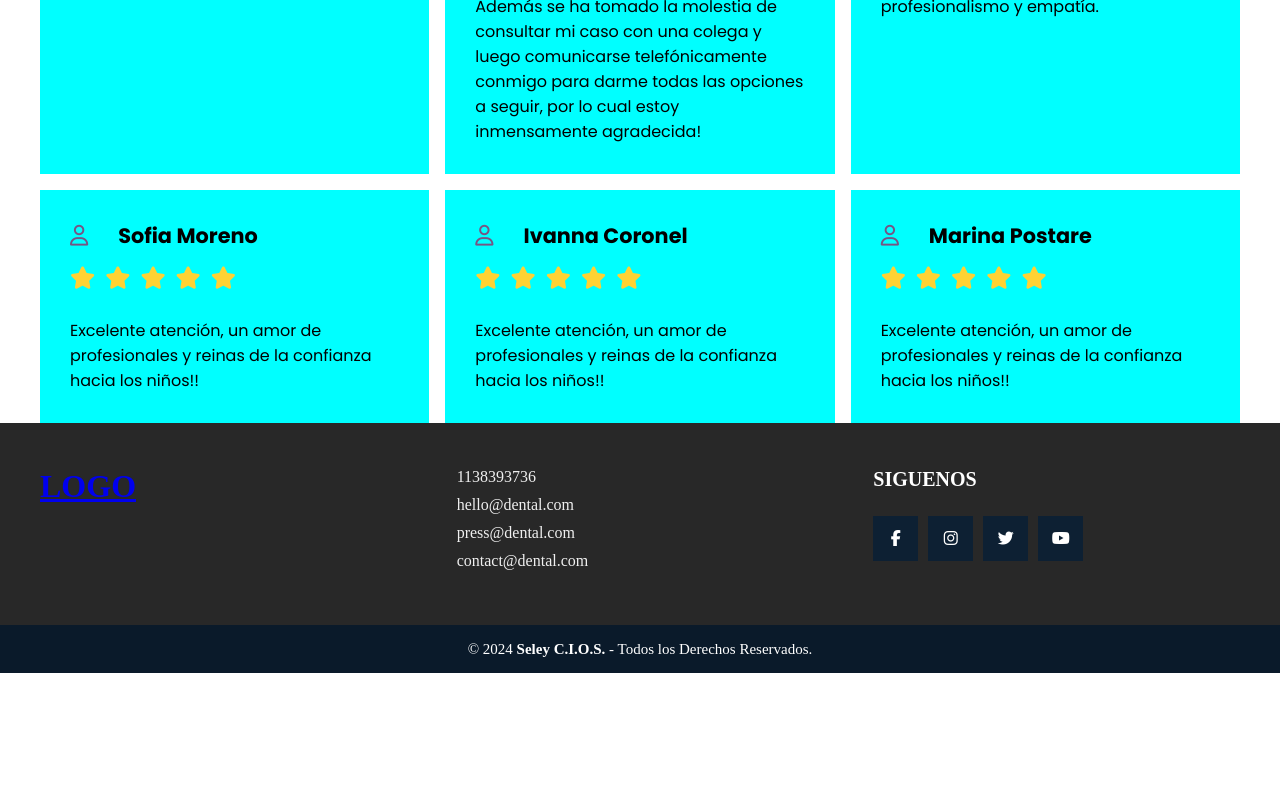
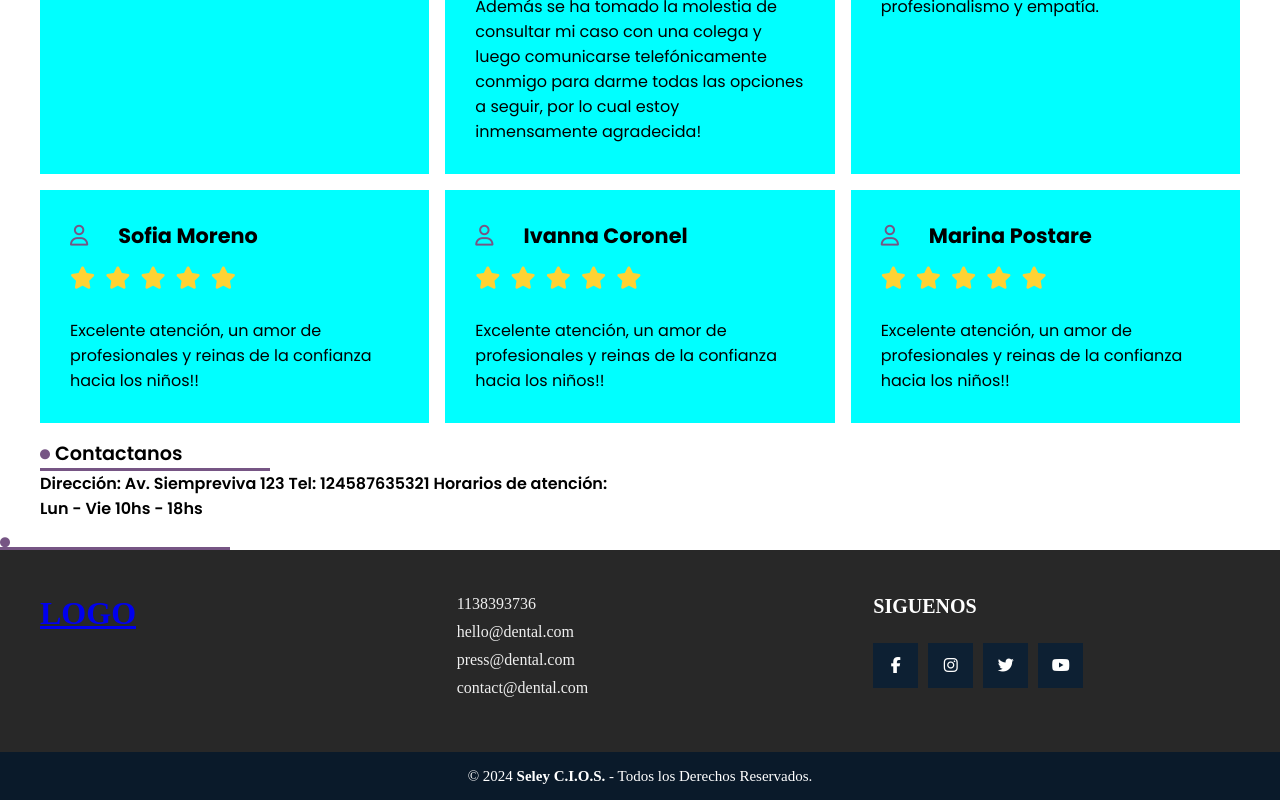
Before and after one commit to juanma-hinojosa/seley-cios, a React (Vite) app: page / in a window 1280 px wide. Shown: the part 3299-4099 px from the top of the page. Before the commit the page ends 3972 px from the top, so only its background shows below. Built offline with nearby package versions, Linux system fonts and the light colour scheme.

Commit message:
Starting location section

```diff
--- a/src/App.jsx
+++ b/src/App.jsx
@@ -3,6 +3,7 @@ import "./App.css";
 import NavbarComponent from "./componets/NavbarComponent";
 import HomePage from "./pages/home";
 import ServicesPage from "./pages/services";
+import LocationMaps from "./componets/LocationMaps"
 import FooterComponent from "./componets/FooterComponent";
 
 function App() {
@@ -14,6 +15,7 @@ function App() {
           <Route exact path="/" element={<HomePage />} />
           <Route path="/services" element={<ServicesPage />} />
         </Routes>
+        <LocationMaps />
         <FooterComponent />
       </BrowserRouter>
     </>
--- /dev/null
+++ b/src/componets/LocationMaps.jsx
@@ -0,0 +1,22 @@
+import "../css/header-aside-component.css";
+import ButtonArrowComponent from "./ButtonArrow";
+import ButtonComponent from "./ButtonComponent";
+function LocationMaps(props) {
+  return (
+    <article className="header-aside-container">
+      <header>
+        <div>
+          <h3 className="poppins-semibold">
+            <i className="fa-solid fa-circle"></i>
+            {props.h3}
+          </h3>
+        </div>
+
+      <p className="poppins-semibold">{props.p}</p>
+
+      </header>
+    </article>
+  );
+}
+
+export default LocationMaps;
--- a/src/pages/home.jsx
+++ b/src/pages/home.jsx
@@ -4,6 +4,7 @@ import HeaderAsideComponent from "../componets/HeaderAsideComponent";
 import HeaderTitleComponent from "../componets/HeaderTitleComponent";
 import HeroComponent from "../componets/HeroComponent";
 import WhatsAppComponent from "../componets/WhatsAppComponent";
+import LocationMaps from "../componets/LocationMaps";
 
 
 
@@ -195,6 +196,18 @@ function HomePage() {
         </div>
       </section>
       {/* FIN REVIEWS */}
+
+      {/* LOCATION-MAPS */}
+      <section className="cuidados-contain">
+      <LocationMaps
+          h3="Contactanos"
+          p="Dirección: Av. Siempreviva 123
+          Tel: 124587635321
+          Horarios de atención: Lun - Vie  10hs - 18hs"
+
+        />
+      </section>
+      {/* FIN DE LOCATION-MAPS */}
 <WhatsAppComponent />
       {/* Para crear el footer tenes que ir a la carpeta components y el archivo FooterComponent */}
     </>
```
